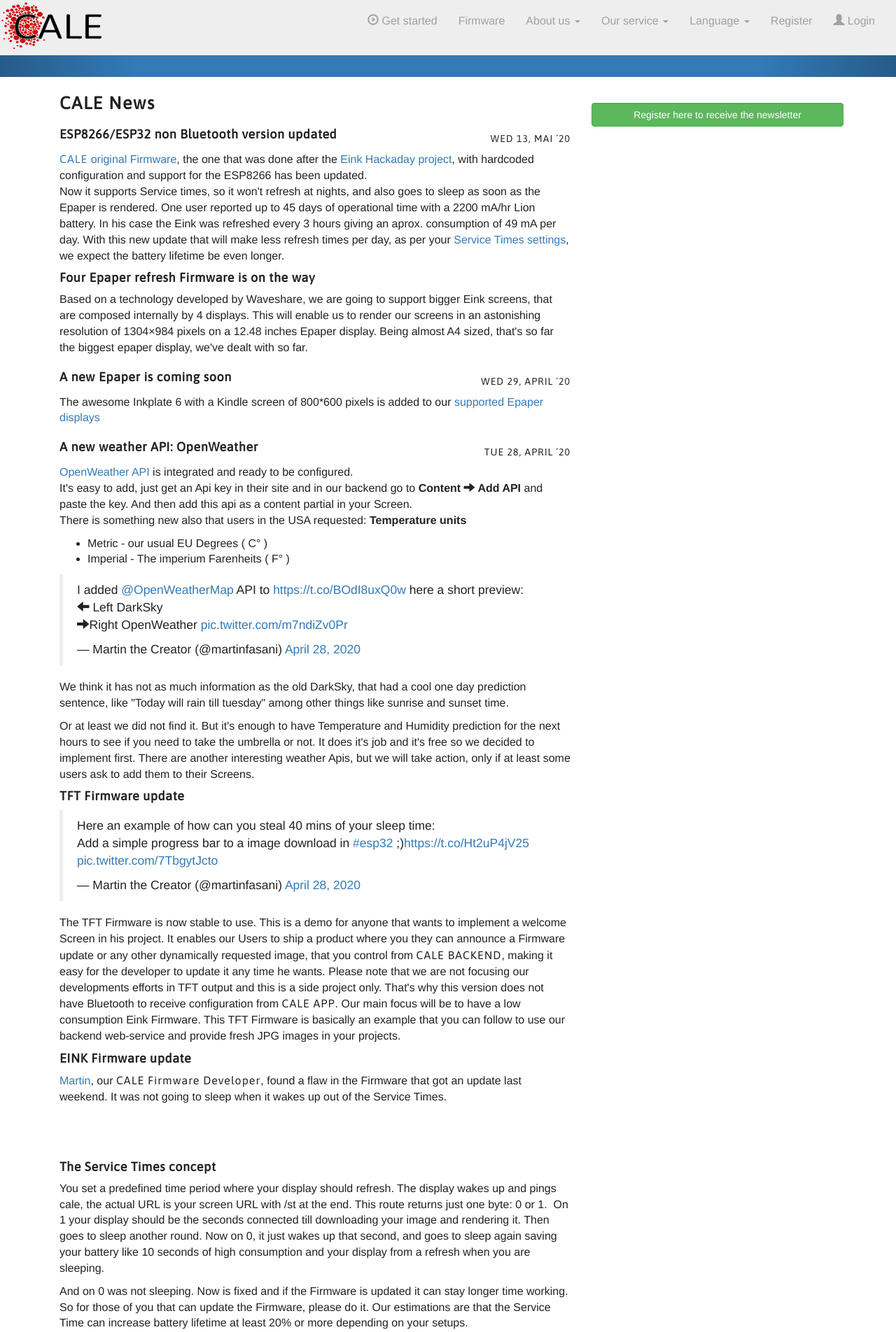
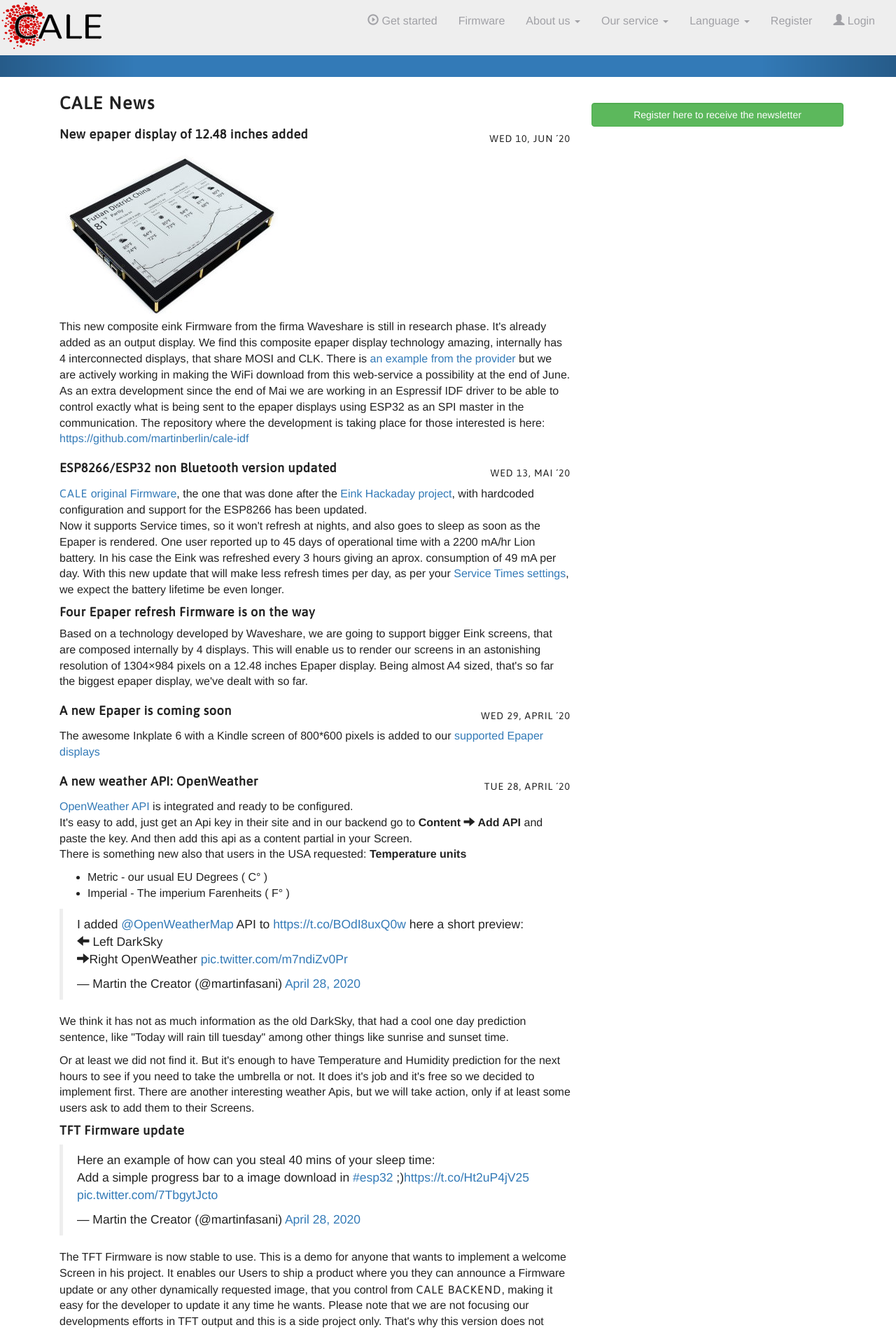
Before and after one commit to martinberlin/cale-integrations, a Symfony app: template templates/en/news/news.html.twig in a window 1280 px wide. Shown: the top 1904 px of the page at 70% size. Run offline with Twig, Linux system fonts and the light colour scheme; the template is opened without the code that fills it, so the values that code supplies are empty; some libraries are stand-ins or nearby versions.

Commit message:
Add display: 18 Waveshare 12.48 inches epaper

```diff
--- a/templates/en/news/news.html.twig
+++ b/templates/en/news/news.html.twig
@@ -21,6 +21,25 @@
         <h3>
             <span class="cale" style="font-weight:bold">CALE News</span>
         </h3>
+        <div class="row">
+            <div class="col-md-7 col-xs-12">
+                <h4>New epaper display of 12.48 inches added</h4>
+            </div>
+            <div class="col-md-5 col-xs-12 text-right cale" style="margin-top:0.6em;font-weight:bold">
+                <h5>WED 10, JUN ´20</h5>
+            </div>
+        </div>
+        <p>
+            <img src="/assets/display/18.jpg" align="center"><br>
+            This new composite eink Firmware from the firma Waveshare is still in research phase. It's already added as an output display. We find this
+            composite epaper display technology amazing, internally has 4 interconnected displays, that share MOSI and CLK.
+            There is <a href="https://github.com/martinberlin/esp32-epaper-12.48-waveshare" target="_blank">an example from the provider</a> but we are actively working in making the WiFi download from this web-service
+            a possibility at the end of June.<br>
+            As an extra development since the end of Mai we are working in an Espressif IDF driver to be able to control exactly what is being
+            sent to the epaper displays using ESP32 as an SPI master in the communication. The repository where the development is taking place
+            for those interested is here:<br>
+            <a href="https://github.com/martinberlin/cale-idf">https://github.com/martinberlin/cale-idf</a>
+        </p>
         <div class="row">
             <div class="col-md-7 col-xs-12">
                 <h4>ESP8266/ESP32 non Bluetooth version updated</h4>
```
Also changed, not shown: public/assets/display/18.jpg (added).
